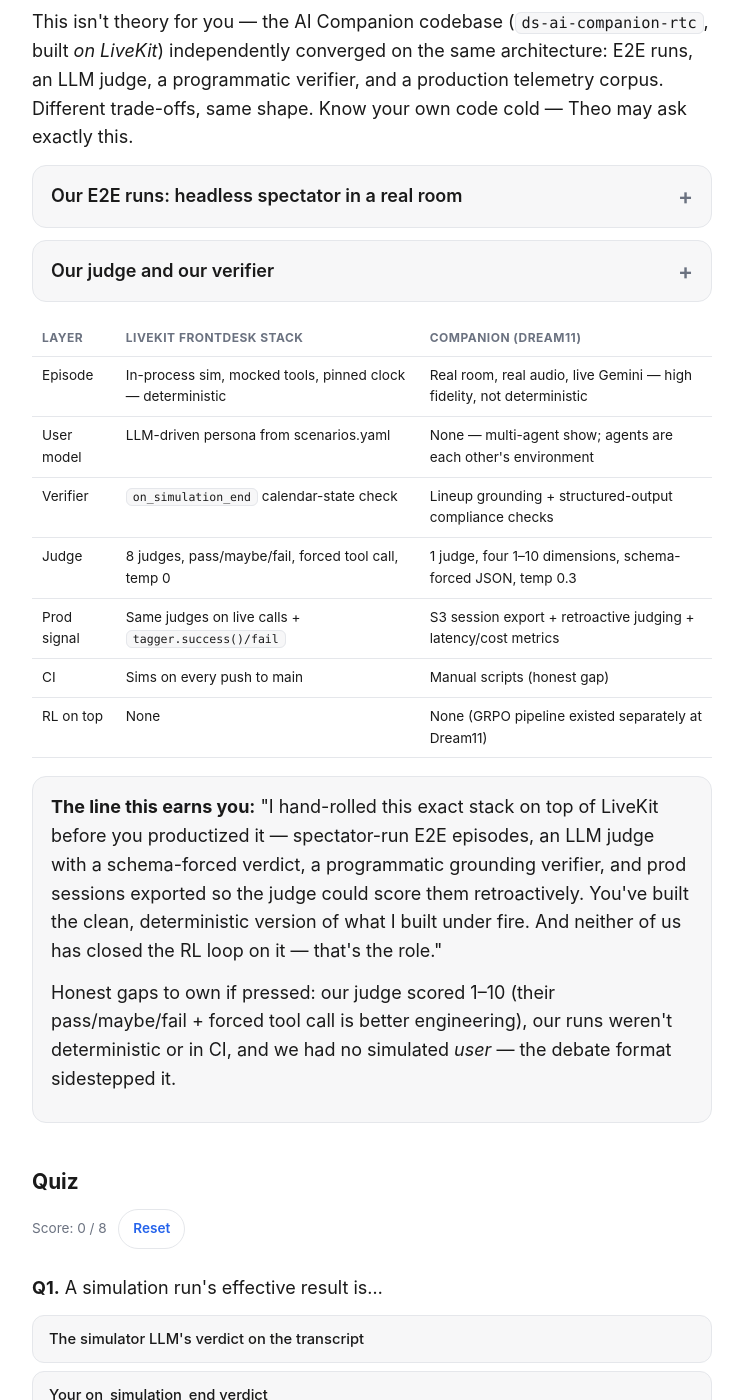
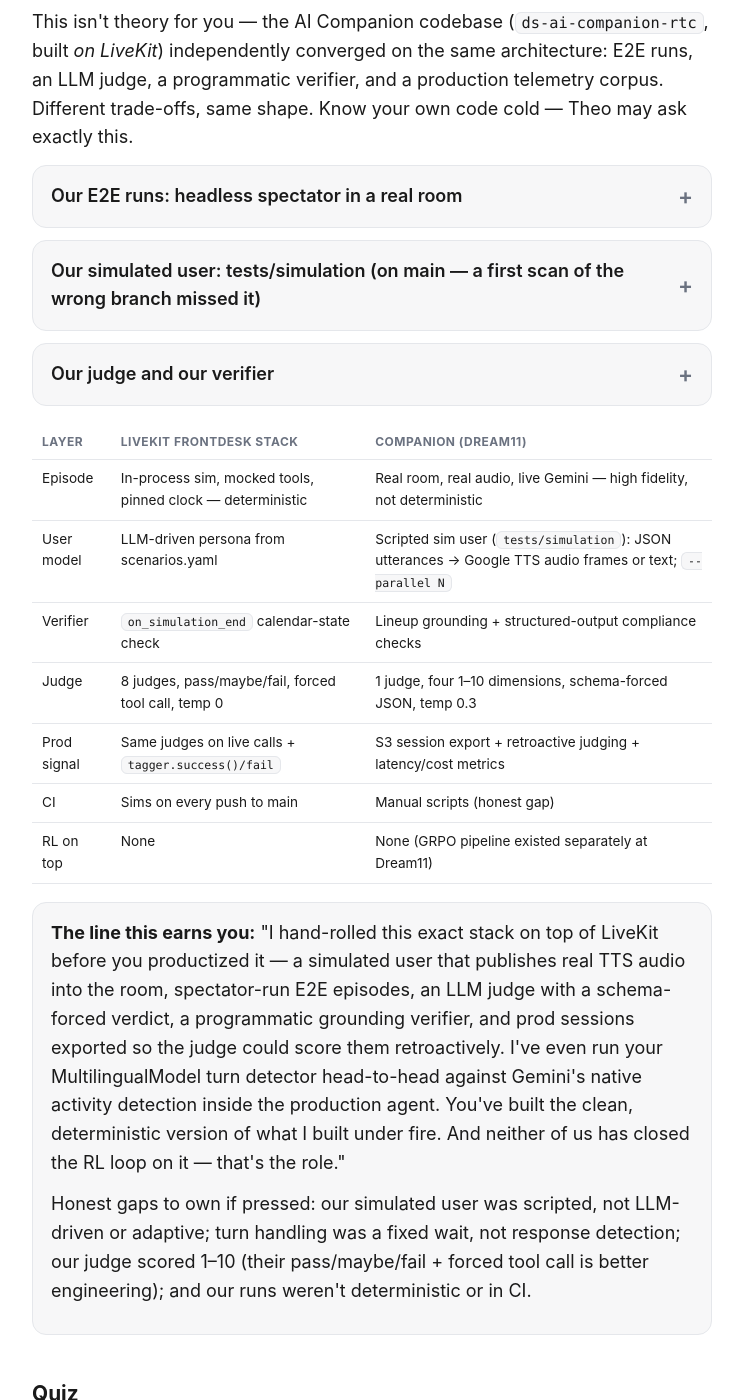
Before and after one commit to dhruvnigam93/dhruvnigam93.github.io, a Jekyll site: the page explainers/livekit-evals-to-rl.html, which Jekyll copies as it is, in a window 1280 px wide and 1400 px high, scrolled down 7509 px. Shown: the whole window, without its empty margins (268-1011 px from the left). Built offline with Jekyll 4.4.1, drawn with Linux system fonts in a browser that asks for light colours.

Commit message:
livekit-evals-to-rl: correct companion receipts — tests/simulation sim-user framework on main + turn-detection A/B branch

```diff
--- a/explainers/livekit-evals-to-rl.html
+++ b/explainers/livekit-evals-to-rl.html
@@ -552,7 +552,36 @@
 # how it ran:
 #   uv run python scripts/run_top_picks_e2e.py --topic "GT vs KKR" --rounds 3
 #   uv run python scripts/batch_debate_test.py --count 5 --stagger 60</code></pre>
-            <p class="small">No simulated user — the show format is agents talking to each other (director + 2 personas via RPC stage directions), so the "environment" was the other agents. That's also something LiveKit's 1-agent-1-user sim framework doesn't cover.</p>
+            <p class="small">For the multi-agent debate show there was no simulated user — the agents were each other's environment (director + 2 personas via RPC stage directions), a shape LiveKit's 1-agent-1-user sim framework doesn't cover.</p>
+        </details>
+
+        <details>
+            <summary>Our simulated user: tests/simulation (on main — a first scan of the wrong branch missed it)</summary>
+            <p>The repo's <code>main</code> branch (the working tree was checked out on an older feature branch) carries a full <b>conversation simulation framework</b> with a simulated user in two modes — and the audio mode publishes <em>real synthesized speech frames</em> into the room, which even LiveKit's own CI examples mostly skip in favor of text:</p>
+<pre><code># ds-ai-companion-rtc @ main — tests/simulation/ (from its README)
+# Audio mode (default): Google Cloud TTS synthesizes each utterance,
+#   publishes audio frames to the LiveKit room in real time
+# Text mode: sends utterances as direct text messages
+uv run python -m tests.simulation \
+    --scenario tests/simulation/scenarios/multi_turn.json \
+    --agent &lt;agent-name&gt; --parallel 5
+
+# scenarios/multi_turn.json — a scripted user, not an LLM persona
+{
+  "name": "multi_turn",
+  "dispatch_metadata": {"characterName": "googly", ...},
+  "utterances": [
+    "Hey Googly! What's your favorite cricket memory?",
+    "That's cool! Tell me more about that match.",
+    "Who do you think is the best batsman of all time?", ...
+  ]
+}
+
+# flow: create room sim-{scenario}-{uuid} → dispatch the REAL deployed
+# agent → speak each utterance → fixed --turn-interval wait → results
+# JSON locally + agent_job_id linking to the S3 metrics corpus:
+#   s3://.../sessions/{date}/{job_id}/comprehensive_metrics.json</code></pre>
+            <p class="small">Honest deltas vs LiveKit's framework: our simulated user is <b>scripted</b> (fixed utterance list) where theirs is LLM-driven and adaptive; turn handling is a fixed wait, not response detection; and no verdict is attached at run time — grading happened downstream on the S3 exports. Bonus receipt from another branch (<code>experiment/livekit-turn-detection</code>): the companion agent was run with Gemini's native activity detection <em>disabled</em> and LiveKit's <code>MultilingualModel</code> turn detector + Deepgram Nova-3 STT in its place — a real A/B of Theo's turn-taking stack inside a production agent.</p>
         </details>
 
         <details>
@@ -591,7 +620,7 @@
         <table>
             <tr><th>Layer</th><th>LiveKit frontdesk stack</th><th>Companion (Dream11)</th></tr>
             <tr><td>Episode</td><td>In-process sim, mocked tools, pinned clock — deterministic</td><td>Real room, real audio, live Gemini — high fidelity, not deterministic</td></tr>
-            <tr><td>User model</td><td>LLM-driven persona from scenarios.yaml</td><td>None — multi-agent show; agents are each other's environment</td></tr>
+            <tr><td>User model</td><td>LLM-driven persona from scenarios.yaml</td><td>Scripted sim user (<code>tests/simulation</code>): JSON utterances → Google TTS audio frames or text; <code>--parallel N</code></td></tr>
             <tr><td>Verifier</td><td><code>on_simulation_end</code> calendar-state check</td><td>Lineup grounding + structured-output compliance checks</td></tr>
             <tr><td>Judge</td><td>8 judges, pass/maybe/fail, forced tool call, temp 0</td><td>1 judge, four 1–10 dimensions, schema-forced JSON, temp 0.3</td></tr>
             <tr><td>Prod signal</td><td>Same judges on live calls + <code>tagger.success()/fail</code></td><td>S3 session export + retroactive judging + latency/cost metrics</td></tr>
@@ -601,8 +630,8 @@
         </div>
 
         <div class="card">
-            <p style="margin-top:0;"><b>The line this earns you:</b> "I hand-rolled this exact stack on top of LiveKit before you productized it — spectator-run E2E episodes, an LLM judge with a schema-forced verdict, a programmatic grounding verifier, and prod sessions exported so the judge could score them retroactively. You've built the clean, deterministic version of what I built under fire. And neither of us has closed the RL loop on it — that's the role."</p>
-            <p>Honest gaps to own if pressed: our judge scored 1–10 (their pass/maybe/fail + forced tool call is better engineering), our runs weren't deterministic or in CI, and we had no simulated <em>user</em> — the debate format sidestepped it.</p>
+            <p style="margin-top:0;"><b>The line this earns you:</b> "I hand-rolled this exact stack on top of LiveKit before you productized it — a simulated user that publishes real TTS audio into the room, spectator-run E2E episodes, an LLM judge with a schema-forced verdict, a programmatic grounding verifier, and prod sessions exported so the judge could score them retroactively. I've even run your MultilingualModel turn detector head-to-head against Gemini's native activity detection inside the production agent. You've built the clean, deterministic version of what I built under fire. And neither of us has closed the RL loop on it — that's the role."</p>
+            <p>Honest gaps to own if pressed: our simulated user was scripted, not LLM-driven or adaptive; turn handling was a fixed wait, not response detection; our judge scored 1–10 (their pass/maybe/fail + forced tool call is better engineering); and our runs weren't deterministic or in CI.</p>
         </div>
 
         <h2 id="quiz">Quiz</h2>
```
